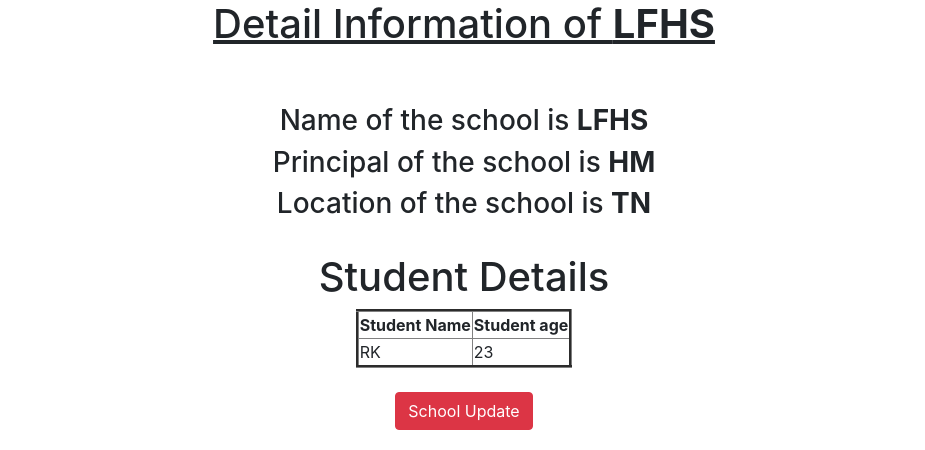
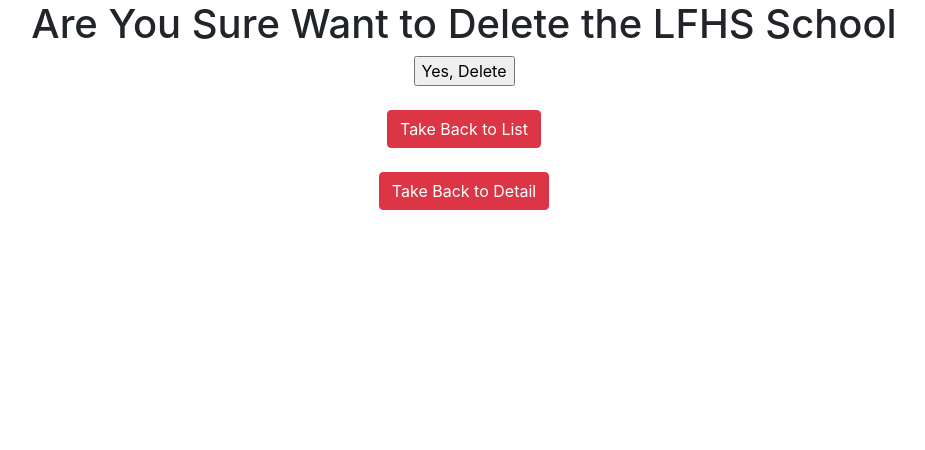
Before and after one commit to ramani-rk/pro38_listviewSTD, a Django app: a page that uses templates/app/dummy.html in a window 1280 px wide. Shown: the part 40-490 px from the top of the page, without its empty margins (176-1101 px from the left). Run offline with Django 4.2, Linux system fonts and the light colour scheme; data comes from the database, SQL or seed files in the repository; both versions use the stored data as it was after the commit.

Commit message:
first commit

```diff
--- a/app/views.py
+++ b/app/views.py
@@ -2,8 +2,9 @@ from django.shortcuts import render
 from django.http import HttpResponse
 
 # Create your views here.
-from django.views.generic import ListView,DetailView,CreateView,UpdateView
+from django.views.generic import ListView,DetailView,CreateView,UpdateView,DeleteView
 from app.models import *
+from django.urls import reverse_lazy
 
 class SchoolList (ListView):
     model=School
@@ -19,7 +20,7 @@ class SchoolDetail (DetailView):
 # context_object_name is used to store the objects in form of dict.
 
 
-# CreateView comes as ESMFO(Empty School Model Function Object )
+# CreateView comes as ESMFO(Empty School Model Function Object ).Its used to Create the object.
 # In Create & Update its all performs automatically (Model Form Creation,Inported to Views,Created MFO (model function object),Send MFO to FE by using Context,POST method, Collect data, Validation,save & return HttpResponse)
 
 class SchoolCreate(CreateView):
@@ -27,8 +28,16 @@ class SchoolCreate(CreateView):
     fields='__all__'
 
 
-# UpdateView comes with Data SMFO(School Model Function Object )
+# UpdateView comes with Data SMFO(School Model Function Object ). Its used to Update the existing object.
 
 class SchoolUpdate(UpdateView):
     model=School
     fields='__all__'
+
+
+# DeleteView is Used For delete the Existing Data
+# Reverse_lazy is used to after completing the action it will send to particular URL.
+class SchoolDelete(DeleteView):
+    model=School
+    context_object_name='schoolobject'
+    success_url=reverse_lazy('SchoolList')
--- a/project38/urls.py
+++ b/project38/urls.py
@@ -27,7 +27,7 @@ urlpatterns = [
 
 
     re_path('^update(?P<pk>\d+)/',SchoolUpdate.as_view(),name='SchoolUpdate'),
-
+    re_path('^delete(?P<pk>\d+)/',SchoolDelete.as_view(),name='SchoolDelete'),
     re_path('(?P<pk>\d+)/',SchoolDetail.as_view(),name='SchoolDetail'),
 
 
--- /dev/null
+++ b/templates/app/school_confirm_delete.html
@@ -0,0 +1,20 @@
+{% extends 'app/dummy.html' %}
+
+{% block title %}
+    <title>SchoolList</title>
+{% endblock %}
+
+{% block body_block %}
+    <center>
+        <h1>Are You Sure Want to Delete the {{schoolobject.sname}} School</h1>
+
+        <form method="POST">
+            {% csrf_token %}
+            <input type="submit" value="Yes, Delete"><br><br>
+        </form>
+
+        <a href="{% url 'SchoolList' %}" class="btn btn-danger">Take Back to List</a><br><br>
+        <a href="{% url 'SchoolDetail' pk=schoolobject.pk %}" class="btn btn-danger">Take Back to Detail</a>
+
+    </center>
+{% endblock %}
--- a/templates/app/school_detail.html
+++ b/templates/app/school_detail.html
@@ -8,7 +8,7 @@
     <center>
         <h1><u>Detail Information of      <b>{{sclobject.sname}}</b></u></h1>
 
-        <br><br>
+        <br>
         <h3>Name of the school is      <b>{{sclobject.sname}}</b></h3>
 
         <h3>Principal of the school is <b>{{sclobject.sprincipal}}</b></h3>
@@ -34,5 +34,7 @@
 </table>
     <br>
     <a href="{% url 'SchoolUpdate' pk=sclobject.pk %}" class="btn btn-danger">School Update</a>
+    <br><br>
+    <a href="{% url 'SchoolDelete' pk=sclobject.pk %}" class="btn btn-warning">School Delete</a>
     </center>
 {% endblock %}
--- a/templates/app/school_list.html
+++ b/templates/app/school_list.html
@@ -6,7 +6,7 @@
 
 {% block body_block %}
     <center>
-        <h1>List OF School Objects</h1>
+        <h1>List of School Objects</h1>
 
         {% for school in schools %}
             <a href="{{school.pk}}"><h2>{{school.sname}}</h2></a>
```
Also changed, not shown: db.sqlite3.
